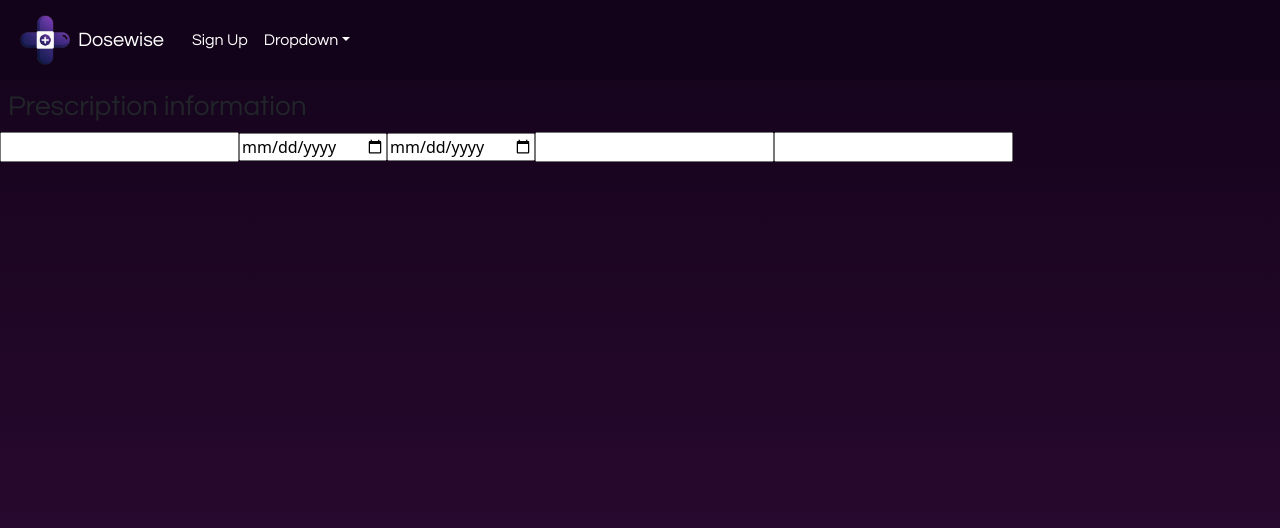
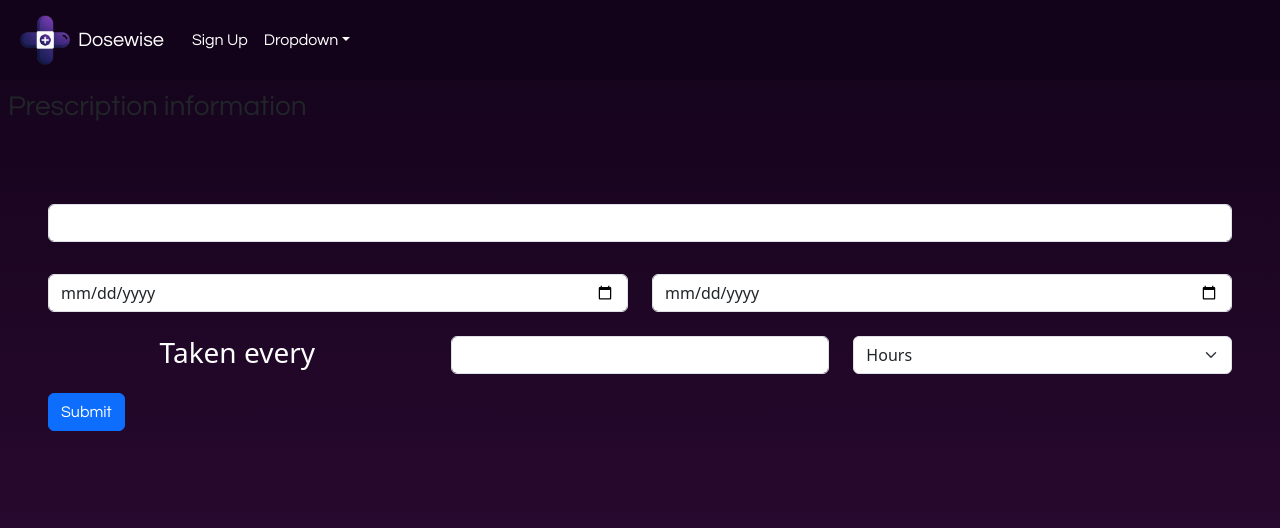
Before and after one commit to arnavk377/dosewise-frontend, a React (Vite) app: page /prescription in a window 1280 px wide. Shown: the top 528 px of the page. Built offline with nearby package versions, Linux system fonts and the light colour scheme.

Commit message:
styling for medication form

```diff
--- /dev/null
+++ b/src/assets/prescription.jsx
@@ -0,0 +1,48 @@
+import Navbar from './navbar.jsx';
+
+function Prescription() {
+    const queryString = window.location.search;
+    const urlParams = new URLSearchParams(queryString);
+    const paramValue = urlParams.get('name');
+    console.log(paramValue);
+
+    return (
+        <>
+            <Navbar />
+            <h1>Prescription information</h1>
+            <form className="p-5">
+                <label htmlFor="drugname"></label>
+                <input className="form-control locked-form" type="text" id="drugname" name="drugname" value={paramValue} disabled/>
+                <div className="row my-2">
+                    <div className="col">
+                        <label htmlFor="startdate"></label>
+                        <input className="form-control" type="date" id="startdate" name="startdate" />
+                    </div>
+                    <div className="col">
+                        <label htmlFor="enddate"></label>
+                        <input className="form-control"type="date" id="enddate" name="enddate" />
+                    </div>
+                </div>
+                <div className="row mt-4">
+                    <div className="col">
+                        <h3 className="text-white text-center">Taken every</h3>
+                    </div>
+                    <div className="col">
+                        <input className="form-control" type="number" id="dosagecount" name="dosagecount" />
+                    </div>
+                    <div className="col">
+                    <select className="form-select" id="dosagefreq" name="dosagefreq">
+                        <option value="hourly">Hours</option>
+                        <option value="daily">Days</option>
+                        <option value="weekly">Weeks</option>
+                    </select>
+                    </div>
+                </div>
+                <label htmlFor="dosagecount"></label>
+                <input type="submit" value="Submit" className="btn btn-primary mt-3 bstyle" />
+            </form>
+        </>
+    )
+}
+
+export default Prescription
--- a/src/assets/prespcription.jsx
+++ /dev/null
@@ -1,24 +0,0 @@
-import Navbar from './navbar.jsx';
-
-function Prescription() {
-    return (
-        <>
-            <Navbar />
-            <h1>Prescription information</h1>
-            <form>
-                <label htmlFor="drugname"></label>
-                <input type="text" id="drugname" name="drugname" />
-                <label htmlFor="startdate"></label>
-                <input type="date" id="startdate" name="startdate" />
-                <label htmlFor="enddate"></label>
-                <input type="date" id="enddate" name="enddate" />
-                <label htmlFor="dosagefreq"></label>
-                <input type="text" id="dosagefreq" name="dosagefreq" />
-                <label htmlFor="dosagecount"></label>
-                <input type="text" id="dosagecount" name="dosagecount" />
-            </form>
-        </>
-    )
-}
-
-export default Prescription
--- a/src/index.css
+++ b/src/index.css
@@ -28,3 +28,8 @@ body {
 .bstyle:hover {
     transform: scale(1.1);
 }
+
+.locked-form {
+    background-color: #ffffff !important;
+    cursor: not-allowed
+}
--- a/src/main.jsx
+++ b/src/main.jsx
@@ -8,7 +8,7 @@ import {
   createBrowserRouter,
   RouterProvider,
 } from "react-router-dom";
-import Prescription from './assets/prespcription.jsx'
+import Prescription from './assets/prescription.jsx'
 
 const router = createBrowserRouter([
   {
```
